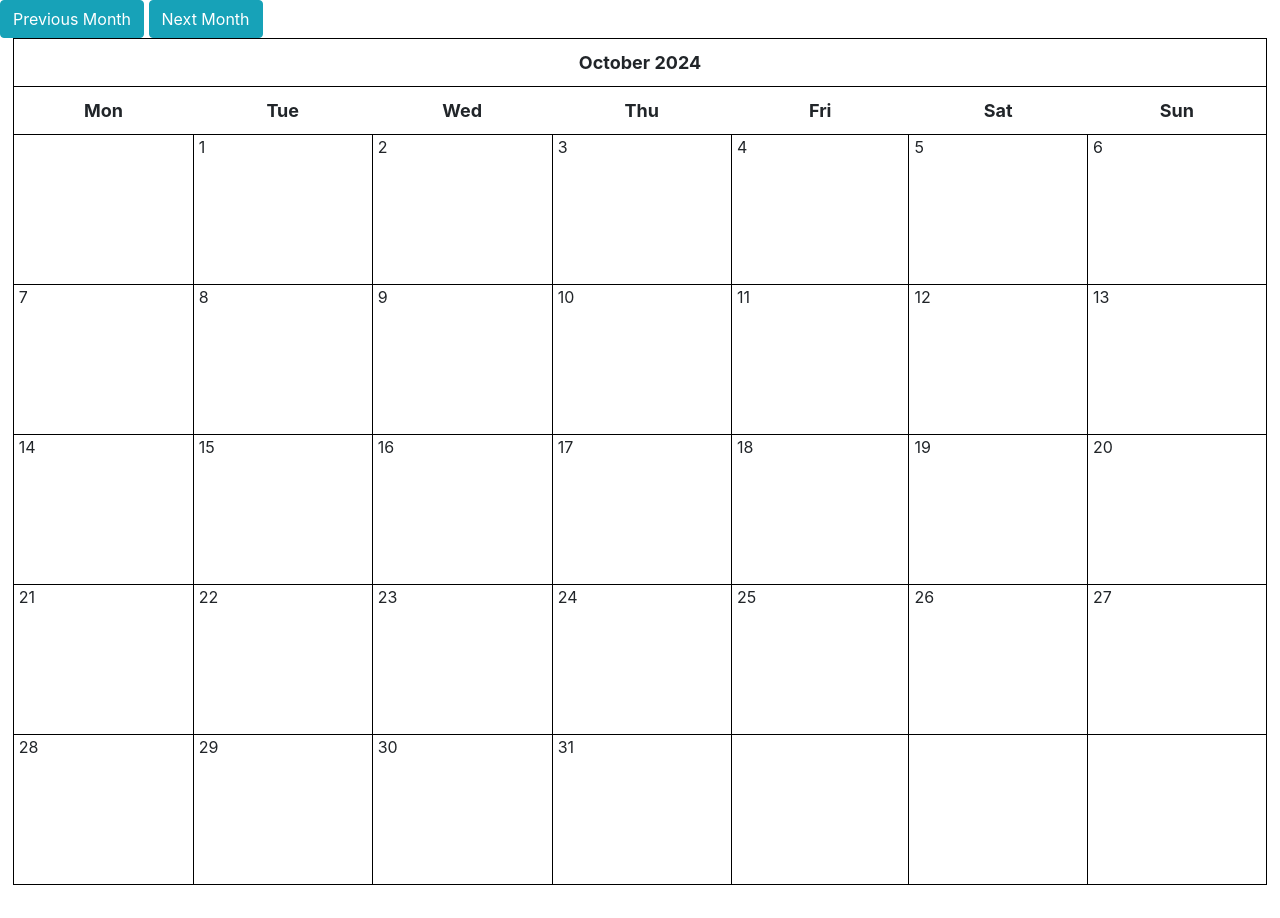
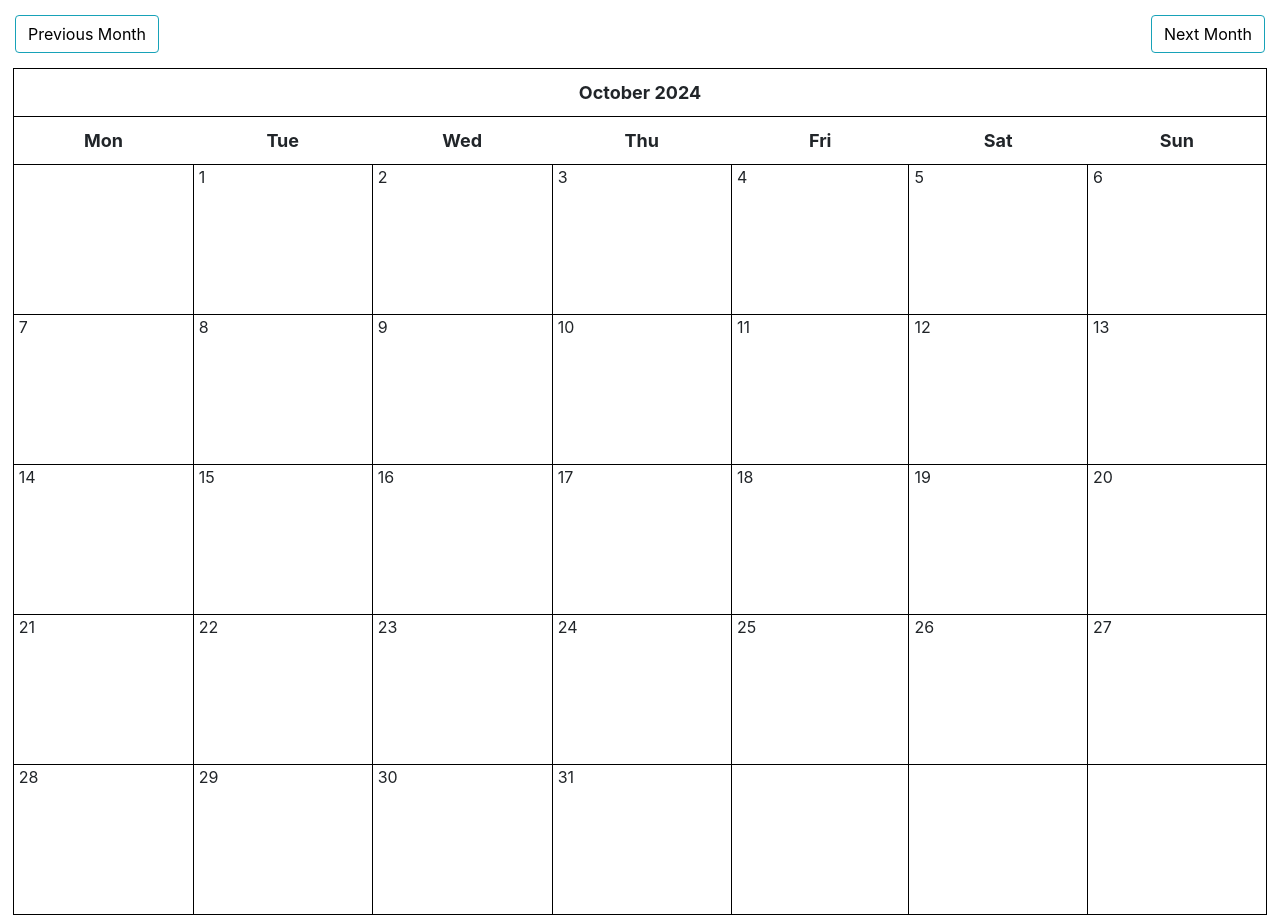
Before and after one commit to UCCS-CS4300-5300/Group2-fall2024, a Django app: page /calendar in a window 1280 px wide. Before the commit the page ends 885 px from the top, so only its background shows below. Run offline with Django 4.2, Linux system fonts and the light colour scheme; data that the repository does not hold is empty; some libraries are stand-ins or nearby versions.

Commit message:
update calendar styles for next/prev month buttons

```diff
--- a/project/home/static/calendar/styles.css
+++ b/project/home/static/calendar/styles.css
@@ -36,3 +36,22 @@
   a {
     color: #17a2b8;
   }
+
+  .left {
+    float: left;
+  }
+
+  .right {
+    float: right;
+  }
+
+  .btn {
+    outline: none;
+    color: black;
+    background-color: transparent;
+    box-shadow: 0 0 0 0;
+  }
+
+  .clearfix {
+    margin: 15px;
+  }
```
